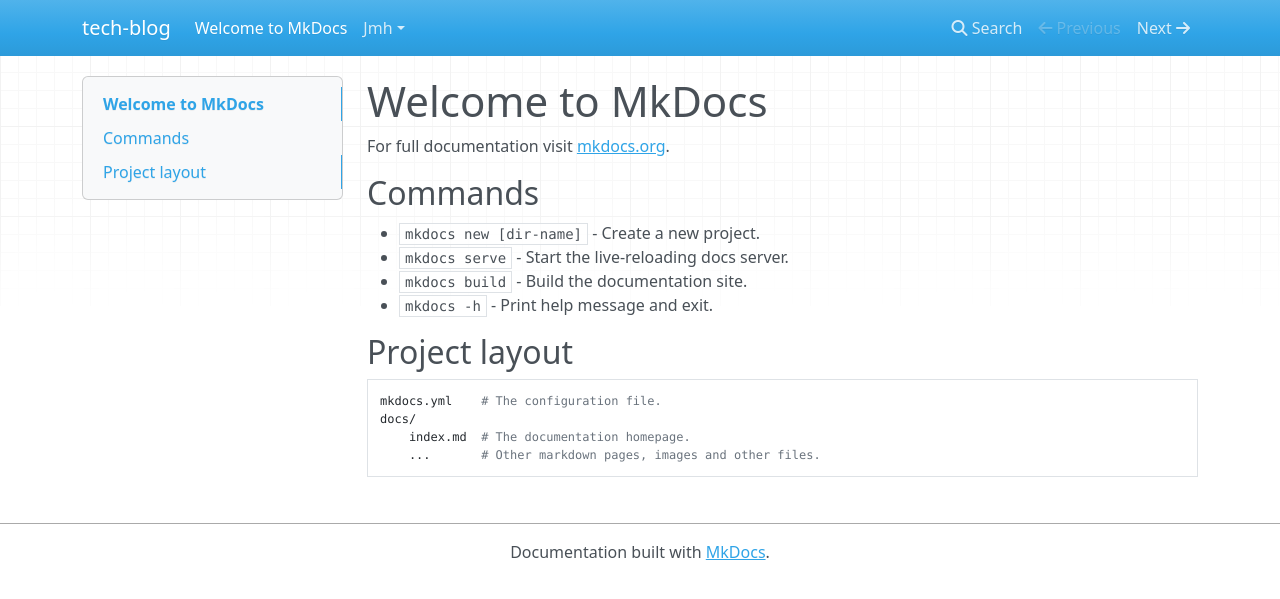
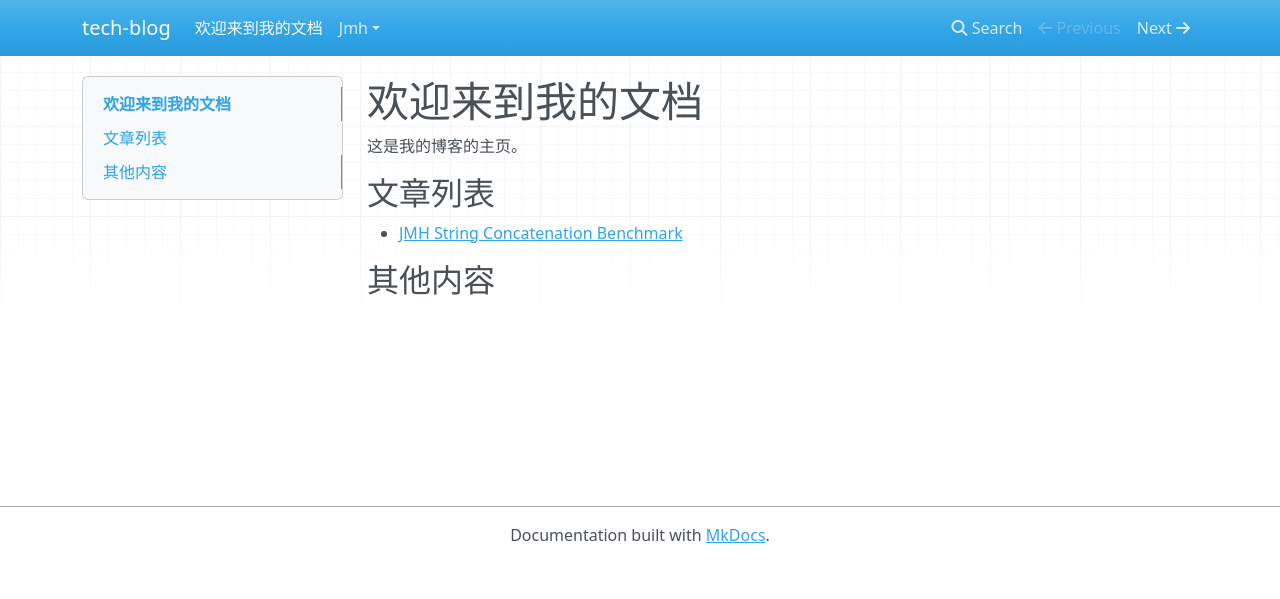
Before and after one commit to xinchentechnote/blog, an MkDocs documentation site: the page built from docs/index.md, in a window 1280 px wide. Shown: the top 599 px of the page. Built offline with MkDocs 1.6.1, drawn with Linux system fonts in a browser that asks for light colours; nearby versions of some CDN libraries.

Commit message:
Deploy MkDocs to GitHub Pages

```diff
--- a/docs/index.md
+++ b/docs/index.md
@@ -1,17 +1,9 @@
-# Welcome to MkDocs
+# 欢迎来到我的文档
 
-For full documentation visit [mkdocs.org](https://www.mkdocs.org).
+这是我的博客的主页。
 
-## Commands
+## 文章列表
 
-* `mkdocs new [dir-name]` - Create a new project.
-* `mkdocs serve` - Start the live-reloading docs server.
-* `mkdocs build` - Build the documentation site.
-* `mkdocs -h` - Print help message and exit.
+- [JMH String Concatenation Benchmark](jmh/string-concat-jmh-benchmark.md)
 
-## Project layout
-
-    mkdocs.yml    # The configuration file.
-    docs/
-        index.md  # The documentation homepage.
-        ...       # Other markdown pages, images and other files.
+## 其他内容
```
